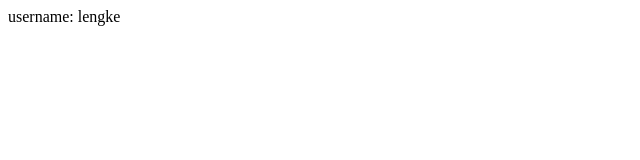
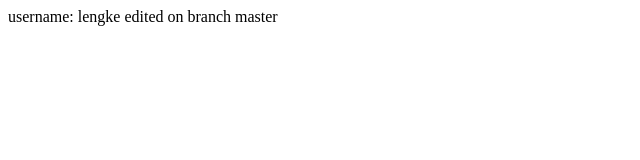
Before and after one commit to lengke/learngit, a plain HTML site: page user.html in a window 1280 px wide. Shown: the whole page, without its empty margins (0-640 px from the left). Drawn offline with Linux system fonts and the light colour scheme.

Commit message:
edit user on master

```diff
--- a/user.html
+++ b/user.html
@@ -7,5 +7,7 @@
 
 username: lengke
 
+edited on branch master
+
 </body>
 </html>
```
